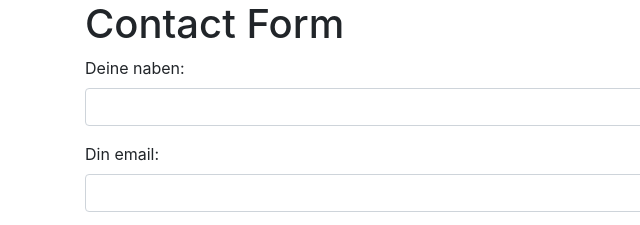
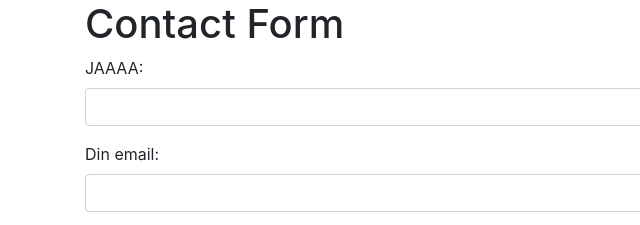
Before and after one commit to Mantis417/serverless, a plain HTML site: page index.html in a window 1280 px wide. Shown: the top 225 px of the page, 0-640 px from the left. Drawn offline with nearby package versions, Linux system fonts and the light colour scheme.

Commit message:
testchange22222

```diff
--- a/index.html
+++ b/index.html
@@ -10,7 +10,7 @@
         <h1>Contact Form</h1>
         <form id="contactForm" method="POST">
             <div class="form-group">
-                <label for="name">Deine naben:</label>
+                <label for="name">JAAAA:</label>
                 <input type="text" class="form-control" id="name" name="name" required>
             </div>
 
```
